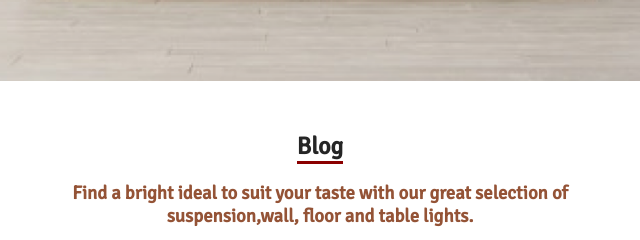
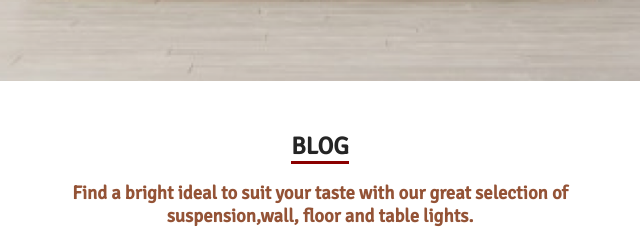
Before and after one commit to Shisuwa/Bai-cuoi-mon-thay-Tri, a plain HTML site: page index.html in a window 1280 px wide. Shown: the part 2046-2286 px from the top of the page, 320-960 px from the left. Drawn offline with nearby package versions, Linux system fonts and the light colour scheme.

Commit message:
index.html

```diff
--- a/index.html
+++ b/index.html
@@ -172,7 +172,7 @@
 
 	<section id="blog">
 			<div class="container">
-						<h1 class="text-center pt-30 text-den"><span class="gach-chan">Blog</span></h1>
+						<h1 class="text-center pt-30 text-den"><span class="gach-chan">BLOG</span></h1>
 							<h3 class="text-nau text-center">Find a bright ideal to suit your taste with our great selection of<br>suspension,wall, floor and table lights.</h3>
 		<div class="row d-flex align-item-center">
 				<div class="col-6">
```
